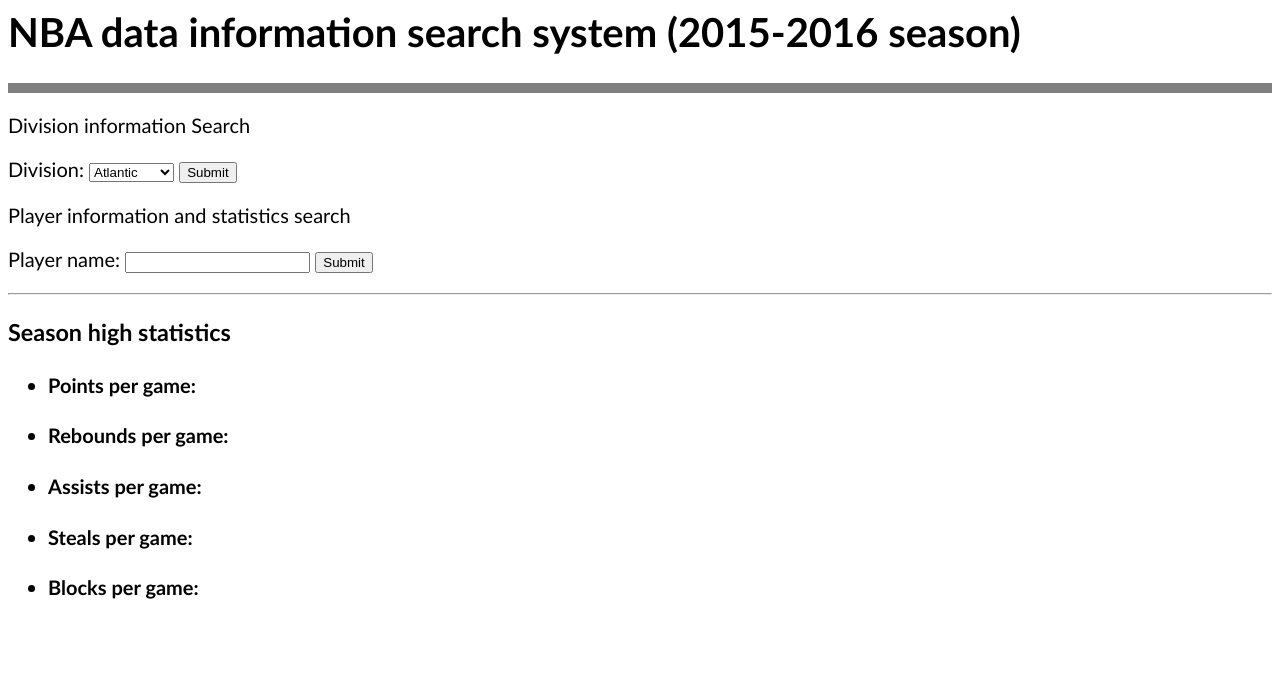
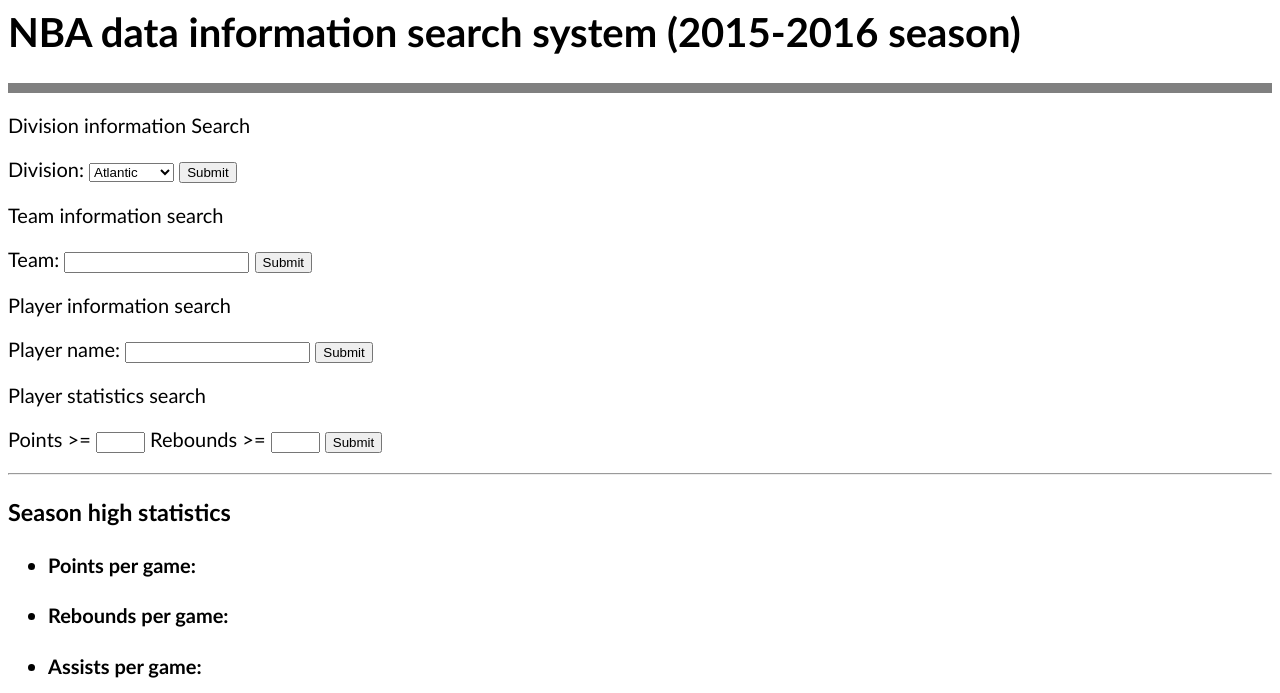
Before and after one commit to bangdasun/nba-web-front-end-design, a Flask app: template templates/index.html in a window 1280 px wide. Shown: the top 693 px of the page. Before the commit the page ends 599 px from the top, so only its background shows below. Run offline with Flask 2, Linux system fonts and the light colour scheme; the template is opened without the code that fills it, so the values that code supplies are empty; parts of the project's set-up code (start-up, migrations or seed data) failed here and were passed over.

Commit message:
index.html edited online with Bitbucket

```diff
--- a/templates/index.html
+++ b/templates/index.html
@@ -28,11 +28,23 @@
 	</p>
 	</form>
 
-	<p>Player information and statistics search </p>
+	<p>Team information search </p>
+	<form method = "POST" action="/player_team_query">
+	<p>Team: <input type ="text" name="name"> <input type="submit" value="Submit"></p>
+	</form>
+
+	<p>Player information search </p>
 
 	<form method="POST" action="/player_query">
 	<p>Player name: <input type="text" name="name"> <input type="submit" value="Submit"></p>
 	</form>
+
+	<p>Player statistics search </p>
+
+	<form method="POST" action="/player_stat_query">
+	<p>Points >= <input type="text" name="points" size=3> Rebounds >= <input type="text" name="rebounds" size=3> <input type="submit" value="Submit"></p>
+	</form>
+
 
 	<hr>
 
```
